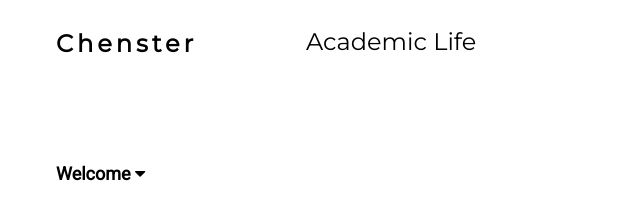
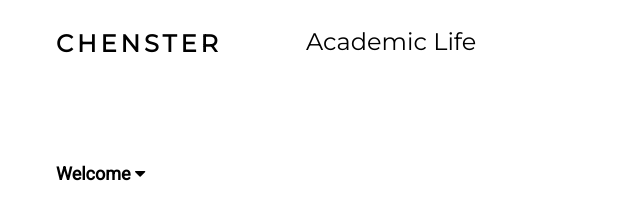
Before and after one commit to hexlance/blog, a plain HTML site: page academics.html in a window 1280 px wide. Shown: the top 204 px of the page, 0-640 px from the left. Drawn offline with nearby package versions, Linux system fonts and the light colour scheme.

Commit message:
update capitalization

```diff
--- a/academics.html
+++ b/academics.html
@@ -17,7 +17,7 @@ body,h1,h2,h3,h4,h5,h6,.w3-wide {font-family: "Montserrat", sans-serif;}
 <nav class="w3-sidebar w3-bar-block w3-white w3-collapse w3-top" style="z-index:3;width:250px" id="mySidebar">
   <div class="w3-container w3-display-container w3-padding-16">
     <i onclick="w3_close()" class="fa fa-remove w3-hide-large w3-button w3-display-topright"></i>
-    <h3 class="w3-wide"><b>Chenster</b></h3>
+    <h3 class="w3-wide"><b>CHENSTER</b></h3>
   </div>
   <div class="w3-padding-64 w3-large w3-text-grey" style="font-weight:bold">
 
```
Also changed, not shown: index.html (+1 -1 lines).
